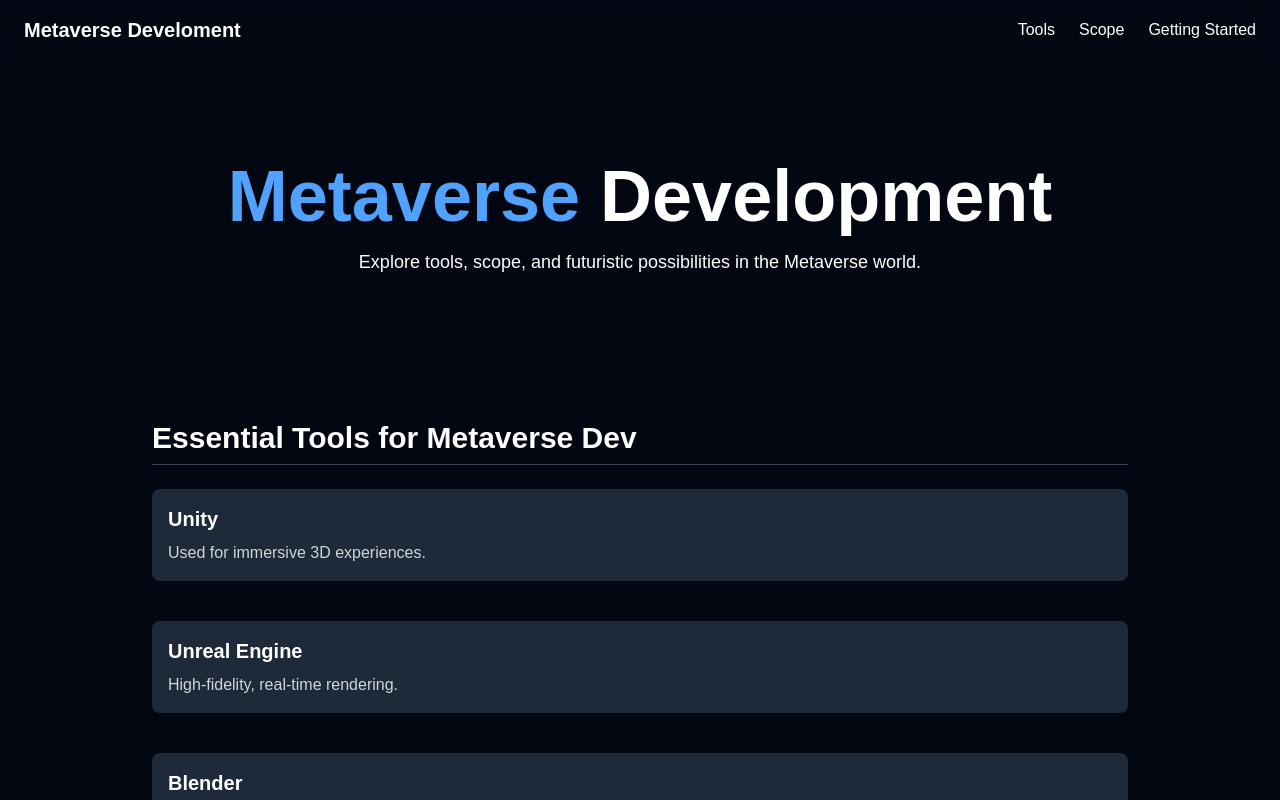
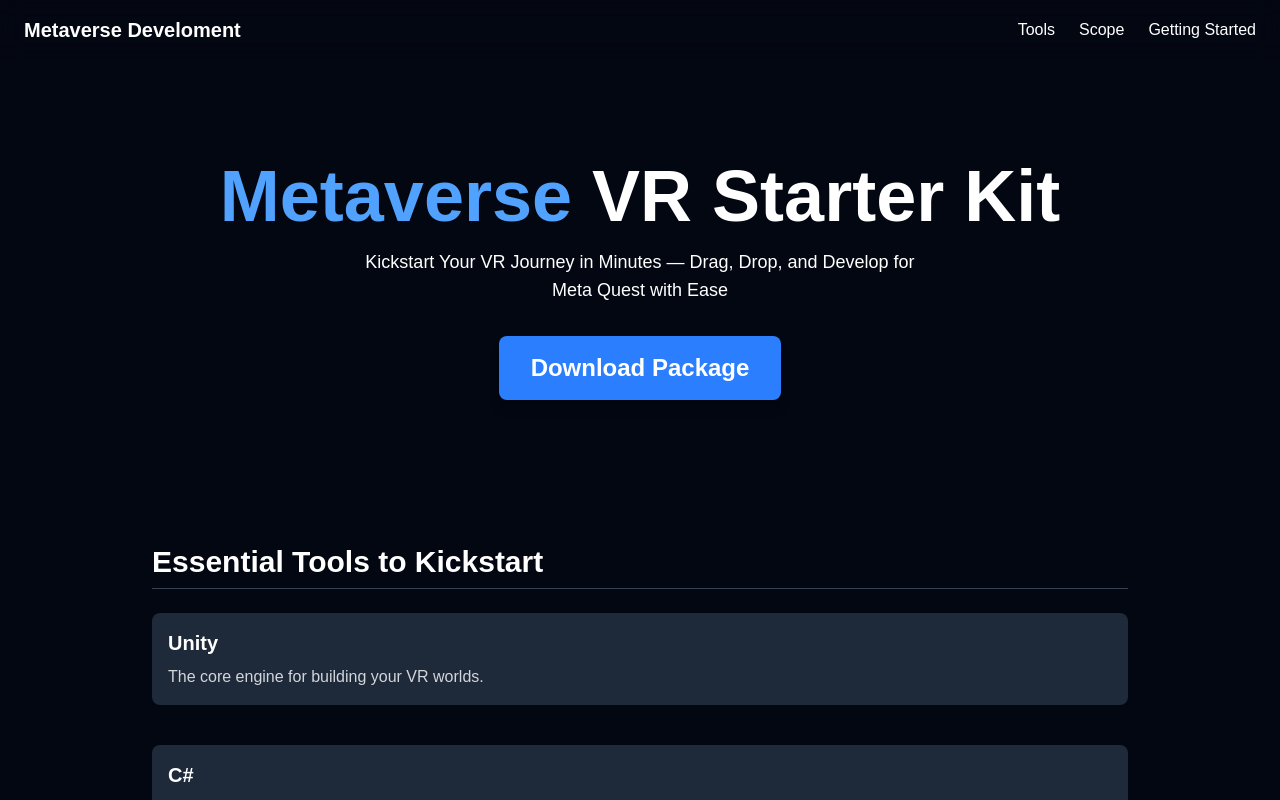
Before and after one commit to potatomioo/metdev, a Next.js app: page / in a window 1280 px wide. Shown: the top 800 px of the page. Built offline with nearby package versions, Linux system fonts and the light colour scheme.

Commit message:
Added Package and download fix

```diff
--- a/src/components/Navbar.tsx
+++ b/src/components/Navbar.tsx
@@ -17,7 +17,7 @@ export default function Navbar() {
     <nav
       className={`w-full fixed z-50 px-6 py-4 flex justify-between items-center backdrop-blur-md transition-all duration-300 ${
         isScrolled
-          ? "bg-gray-900/80 shadow-md top-5 rounded-2xl"
+          ? "bg-gray-600/80 shadow-md top-5 rounded-2xl"
           : "bg-transparent top-0"
       }`}
     >
--- a/src/data/content.tsx
+++ b/src/data/content.tsx
@@ -1,7 +1,7 @@
 export let tools = [
-    { name: "Unity", desc: "Used for immersive 3D experiences." },
-    { name: "Unreal Engine", desc: "High-fidelity, real-time rendering." },
-    { name: "Blender", desc: "Modeling and animation tool for 3D assets." },
+    { name: "Unity", desc: "The core engine for building your VR worlds." },
+    { name: "C#", desc: "The programming language for scripting interactions and logic." },
+    { name: "Blender: (Optional) ", desc: "For designing and importing custom 3D objects into your VR scenes." },
   ];
 
 export let scope = [
--- a/src/pages/index.tsx
+++ b/src/pages/index.tsx
@@ -9,19 +9,26 @@ export default function Home() {
 
       <section className="flex flex-col items-center justify-center py-20">
         <h1 className="text-7xl font-bold mb-4">
-          <span className="text-blue-400">Metaverse</span> Development
+          <span className="text-blue-400">Metaverse </span>VR Starter Kit
         </h1>
         <p className="text-center max-w-xl text-lg">
-          Explore tools, scope, and futuristic possibilities in the Metaverse world.
+          Kickstart Your VR Journey in Minutes — Drag, Drop, and Develop for Meta Quest with Ease
         </p>
+        <a
+          href="/OculusBase.unitypackage"
+          download
+          className="mt-8 inline-block px-8 py-4 bg-blue-500 hover:bg-blue-600 text-white text-2xl font-bold rounded-lg shadow-lg transition-colors"
+        >
+          Download Package
+        </a>
       </section>
 
-      <Section id="tools" title="Essential Tools for Metaverse Dev">
+      <Section id="tools" title="Essential Tools to Kickstart">
         <div className="grid grid-cols-1 sm:grid-cols-1 md:grid-cols-1 gap-10">
           {tools.map((tool) => (
             <div
               key={tool.name}
-              className="bg-gray-800 p-4 rounded-lg hover:scale-105 transition-transform"
+              className="bg-gray-800 p-4 rounded-lg hover:scale-105 hover:border-2 transition-transform"
             >
               <h3 className="text-xl font-semibold mb-2">{tool.name}</h3>
               <p className="text-gray-300">{tool.desc}</p>
```
Also changed, not shown: 1 other file (tests, documents, lock files or other folders).
